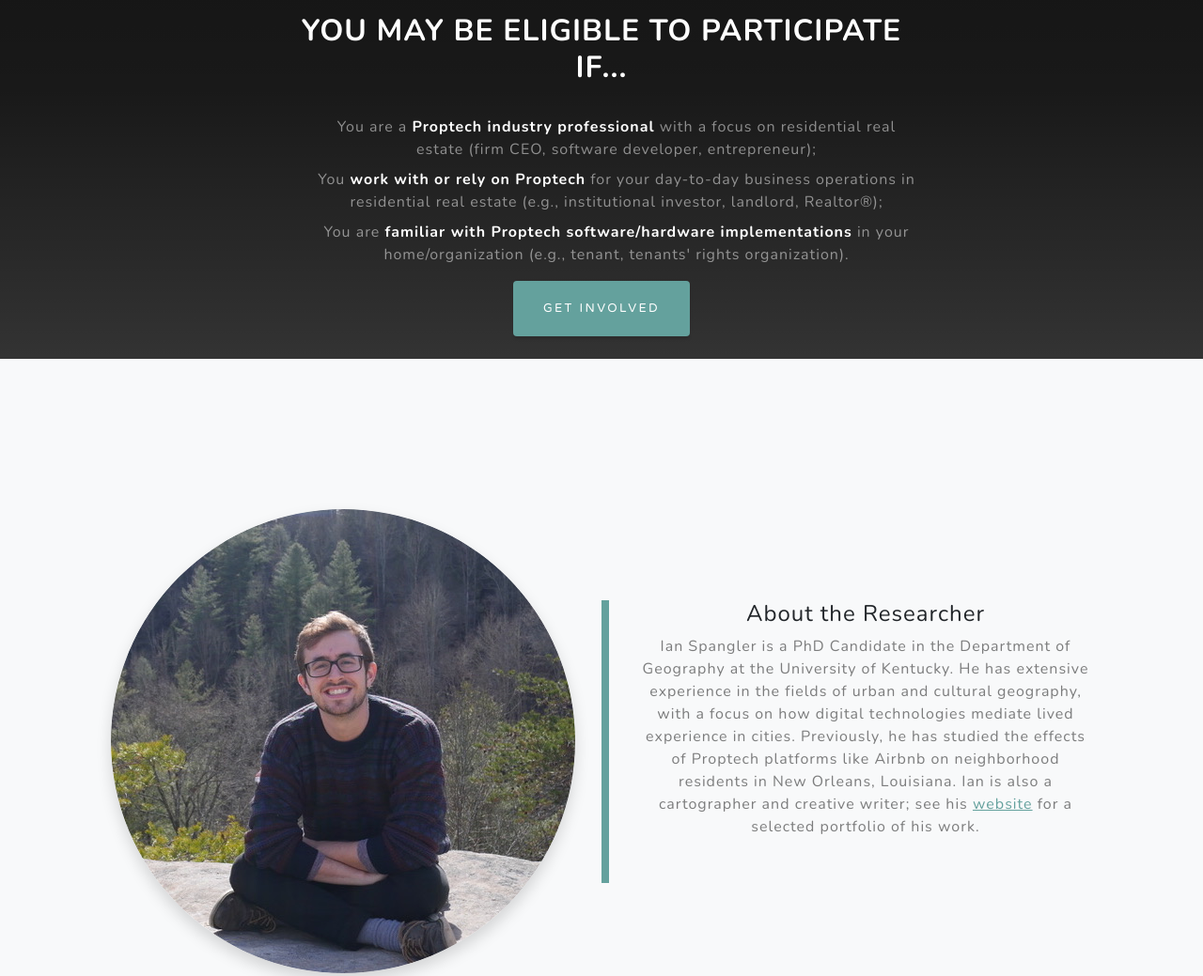
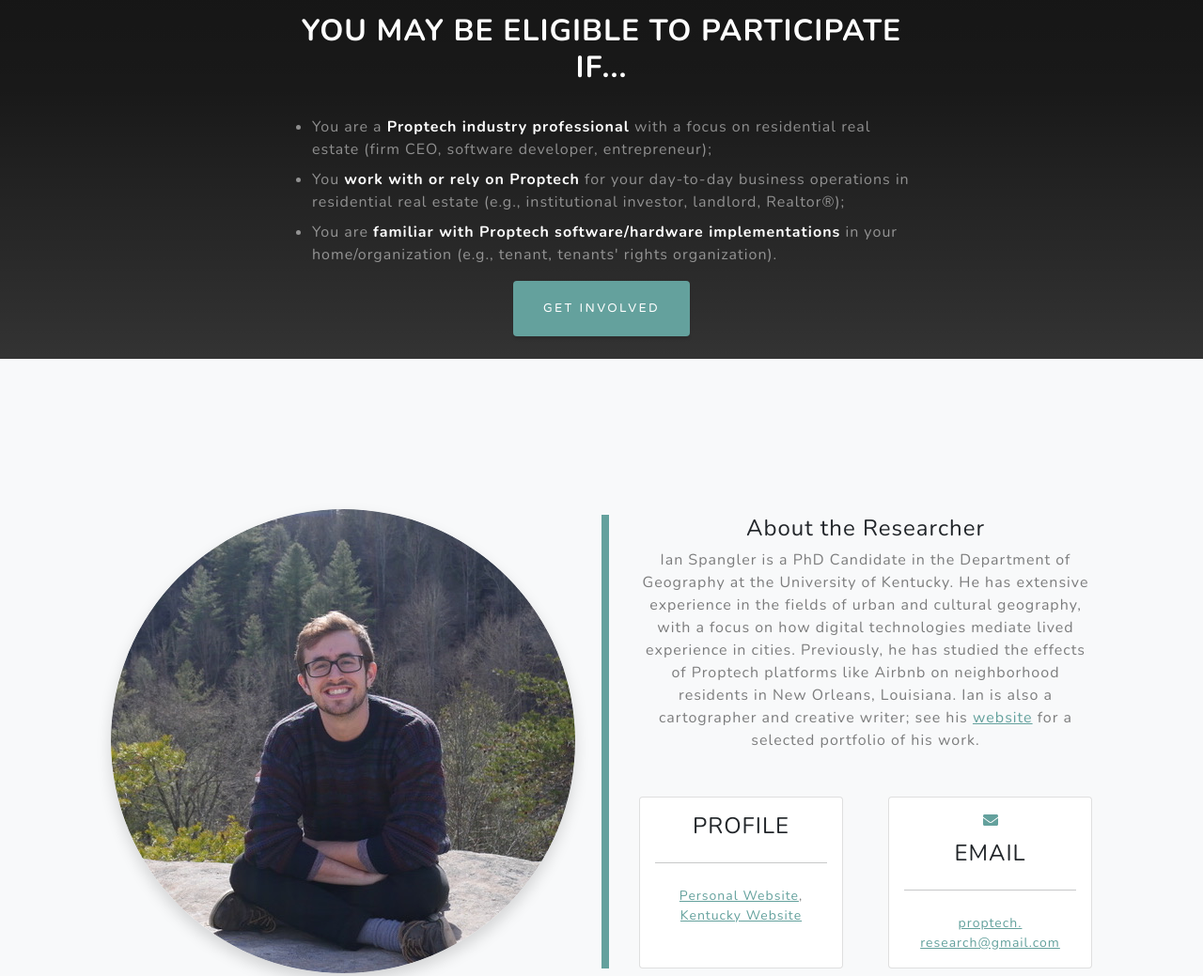
Before and after one commit to itspangler/proptech, a plain HTML site: page index.html in a window 1280 px wide. Shown: the part 1560-2599 px from the top of the page at 94% size. Drawn offline with nearby package versions, Linux system fonts and the light colour scheme; some icons are missing.

Commit message:
updated list

```diff
--- a/index.html
+++ b/index.html
@@ -69,19 +69,19 @@
             <br></br>We are particularly interested in speaking with <strong>representatives, clients, and stakeholders</strong> operating at the nexus of real estate-finance-technology industry.
           </p>
           <h2 class="text-white mb-2"><b>YOU MAY BE ELIGIBLE TO PARTICIPATE IF...</b></h2><br>
-          <ul class="text-white-50 mb-2">You are a <strong>Proptech industry professional</strong> with a focus on residential real estate (firm CEO, software developer, entrepreneur);</ul>
-          <ul class="text-white-50 mb-2">You <strong>work with or rely on Proptech</strong> for your day-to-day business operations in residential real estate (e.g., institutional investor, landlord, Realtor®);</ul>
-          <ul class="text-white-50">You are <strong>familiar with Proptech software/hardware implementations</strong> in your home/organization (e.g., tenant, tenants' rights organization).</ul>
+          <ul>
+            <li style="text-align: left" class="text-white-50 mb-2">You are a <strong>Proptech industry professional</strong> with a focus on residential real estate (firm CEO, software developer, entrepreneur);
+            <li style="text-align: left" class="text-white-50 mb-2">You <strong>work with or rely on Proptech</strong> for your day-to-day business operations in residential real estate (e.g., institutional investor, landlord, Realtor®);
+            <li style="text-align: left" class="text-white-50">You are <strong>familiar with Proptech software/hardware implementations</strong> in your home/organization (e.g., tenant, tenants' rights organization).
+          </ul>
           <a class="btn btn-primary mb-4" href="https://docs.google.com/forms/d/e/1FAIpQLSe9O3sSXyKf36jEK0Bsv7jQ_C6szMyWCME2yLiecXAZng3MdQ/viewform" target="blank">Get involved</a>
         </div>
       </div>
-      <!-- <img class="img-fluid" src="assets/img/skyline.png" alt="..." /> -->
     </div>
   </section>
   <!-- Researcher-->
   <section class="projects-section bg-light" id="contact">
     <div class="container px-4 px-lg-5">
-      <!-- Featured Project Row-->
       <div class="row gx-0 mb-4 mb-lg-5 align-items-center">
         <div class="col-xl-6 col-lg-6">
           <img class="img-fluid mb-lg-0 shadow" src="assets/img/spangler-headshot.png" alt="..." />
@@ -92,8 +92,8 @@
             <p class="text-black-50 mb-0">Ian Spangler is a PhD Candidate in the Department of Geography at the University of Kentucky. He has extensive experience in the fields of urban and cultural geography, with a focus on how digital
               technologies mediate lived experience in cities. Previously, he has studied the effects of Proptech platforms like Airbnb on neighborhood residents in New Orleans, Louisiana. Ian is also a cartographer and creative writer; see his <a
                 href="https://itspangler.com" target="blank">website</a> for a selected portfolio of his work.</p>
-            <br><br>
-            <!-- <div class="row gx-4 gx-lg-5">
+            <br></br>
+            <div class="row gx-4 gx-lg-5">
               <div class="col-md-6 mb-4 mb-md-0">
                 <div class="card py-6 h-100">
                   <div class="card-body text-center">
@@ -117,7 +117,7 @@
                   </div>
                 </div>
               </div>
-            </div> -->
+            </div>
           </div>
         </div>
       </div>
@@ -125,7 +125,6 @@
   </section>
   <section class="contact-section bg-black">
     <div class="container px-4 px-lg-5">
-
       <div class="social d-flex justify-content-center">
         <a class="mx-2" href="https://twitter.com/itspangler" target="blank"><i class="fab fa-twitter"></i></a>
         <a class="mx-2" href="https://scholar.google.com/citations?user=3Wb9IhwAAAAJ&hl=en&oi=ao" target="blank"><i class="ai ai-google-scholar"></i></a>
```
